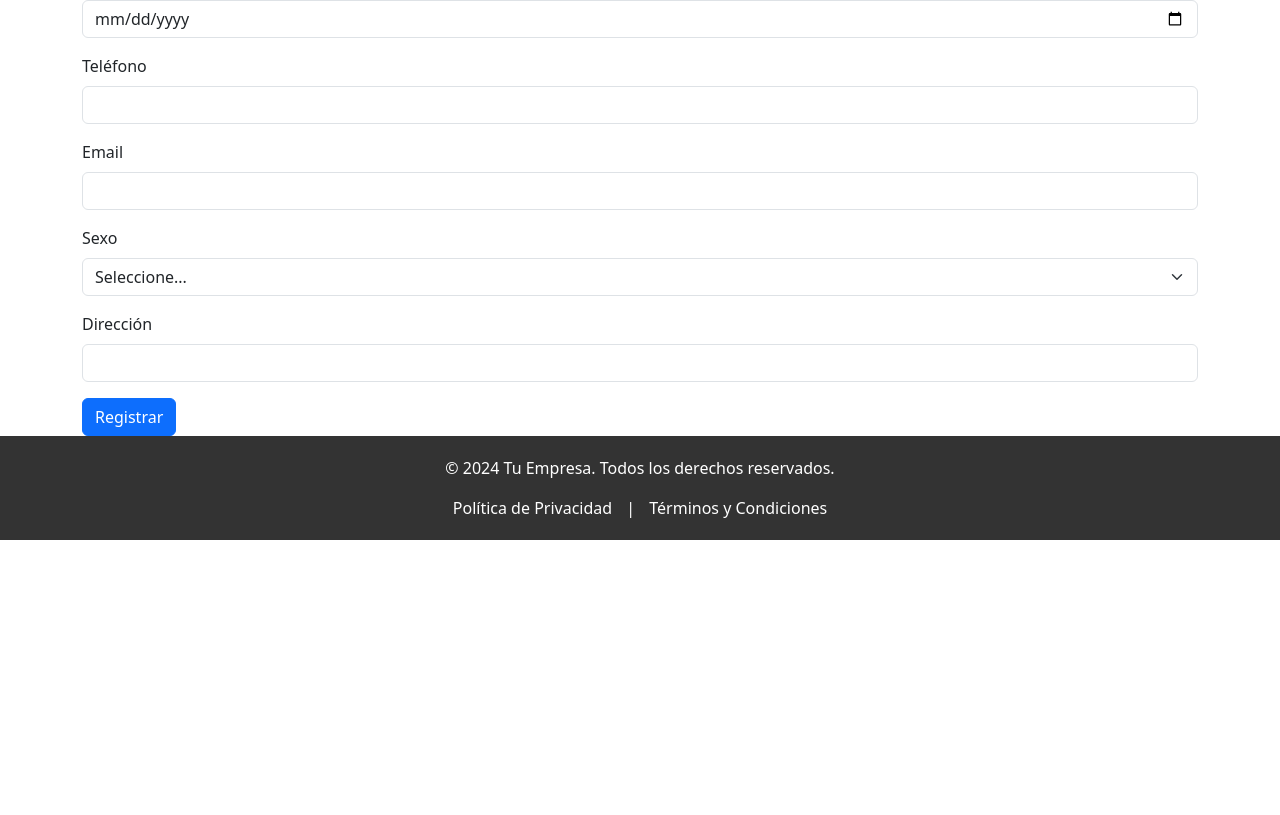
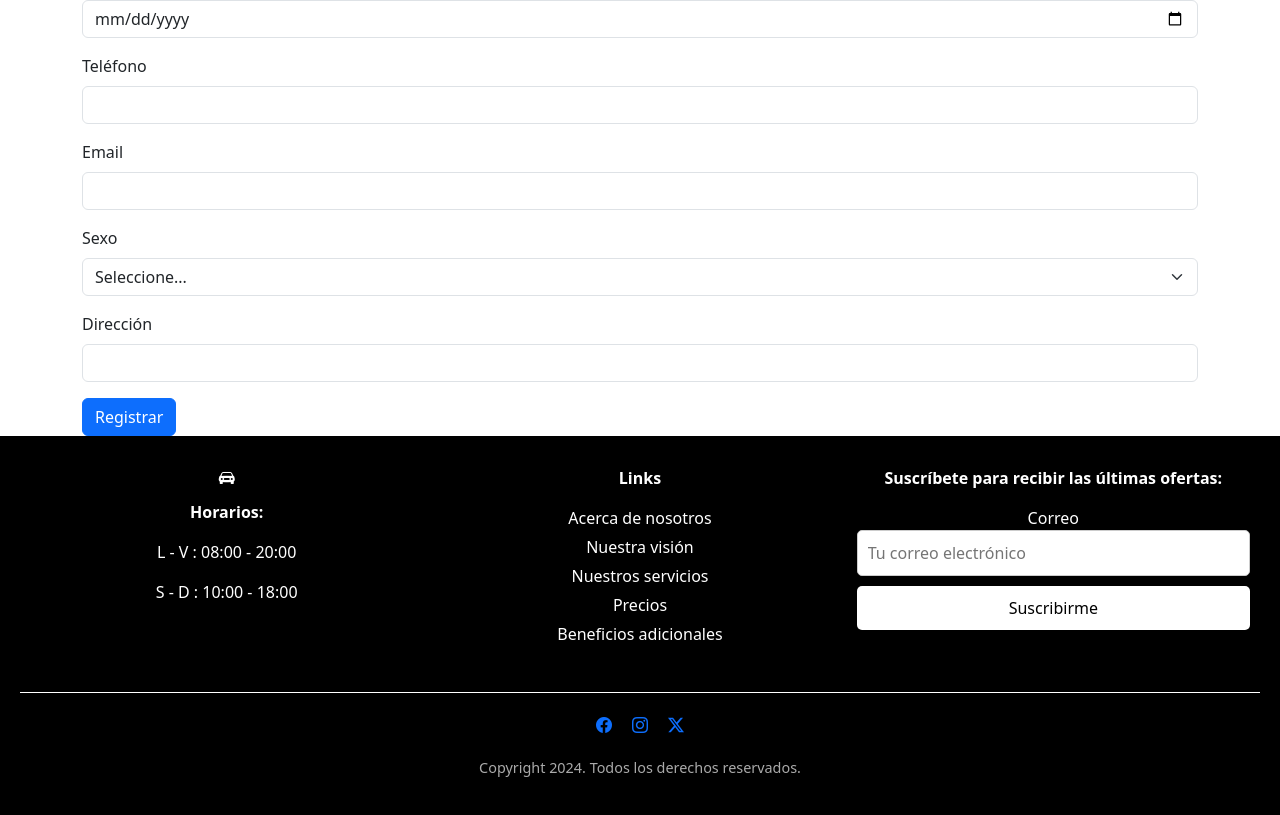
Before and after one commit to axvg/sigauto_frontend, an Angular app: page /register in a window 1280 px wide. Shown: the part 566-1381 px from the top of the page. Before the commit the page ends 1106 px from the top, so only its background shows below. Built offline with nearby package versions, Linux system fonts and the light colour scheme.

Commit message:
add Footer v2

```diff
--- a/angular.json
+++ b/angular.json
@@ -44,7 +44,8 @@
             ],
             "styles": [
               "src/styles.scss",
-              "node_modules/bootstrap/scss/bootstrap.scss"
+              "node_modules/bootstrap/scss/bootstrap.scss",
+              "node_modules/bootstrap-icons/font/bootstrap-icons.min.css"
             ],
             "scripts": [
               "node_modules/bootstrap/dist/js/bootstrap.bundle.min.js"
@@ -113,5 +114,8 @@
         }
       }
     }
+  },
+  "cli": {
+    "analytics": "4ead8e79-6c88-4ec5-b07f-8279997d467c"
   }
 }
--- a/package.json
+++ b/package.json
@@ -21,6 +21,7 @@
     "@ng-bootstrap/ng-bootstrap": "^17.0.1",
     "@popperjs/core": "^2.11.8",
     "bootstrap": "^5.3.2",
+    "bootstrap-icons": "^1.11.3",
     "rxjs": "~7.8.0",
     "tslib": "^2.3.0",
     "zone.js": "~0.14.10"
--- a/src/app/components/footer/footer.component.html
+++ b/src/app/components/footer/footer.component.html
@@ -1,9 +1,52 @@
-<footer class="footer">
-    <div class="container">
-      <p>&copy; 2024 Tu Empresa. Todos los derechos reservados.</p>
-      <nav>
-        <a href="/privacy-policy">Política de Privacidad</a> |
-        <a href="/terms">Términos y Condiciones</a>
-      </nav>
+<footer class="footer-container">
+  <div class="footer-content">
+    <!-- Horarios -->
+    <div class="footer-section">
+      <div class="icon">
+        <!-- Usa una imagen o un ícono SVG -->
+        <i class="bi bi-car-front-fill"></i>
+      </div>
+      <div>
+        <p><strong>Horarios:</strong></p>
+        <p>L - V : 08:00 - 20:00</p>
+        <p>S - D : 10:00 - 18:00</p>
+      </div>
     </div>
-  </footer>
+
+    <!-- Links -->
+    <div class="footer-section">
+      <p><strong>Links</strong></p>
+      <ul>
+        <li><a href="#">Acerca de nosotros</a></li>
+        <li><a href="#">Nuestra visión</a></li>
+        <li><a href="#">Nuestros servicios</a></li>
+        <li><a href="#">Precios</a></li>
+        <li><a href="#">Beneficios adicionales</a></li>
+      </ul>
+    </div>
+
+    <!-- Suscripción -->
+    <div class="footer-section">
+      <p><strong>Suscríbete para recibir las últimas ofertas:</strong></p>
+      <form>
+        <label for="email">Correo</label>
+        <input type="email" id="email" placeholder="Tu correo electrónico" />
+        <button type="submit">Suscribirme</button>
+      </form>
+    </div>
+  </div>
+
+  <!-- Redes Sociales -->
+  <div class="social-icons">
+
+
+    <a href="https://www.facebook.com/"><i class="bi bi-facebook"></i></a>
+    <a href="https://www.instagram.com/"><i class="bi bi-instagram"></i></a>
+    <a href="https://x.com/"><i class="bi bi-twitter-x"></i></a>
+  </div>
+
+  <!-- Copyright -->
+  <div class="footer-copyright">
+    <p>Copyright 2024. Todos los derechos reservados.</p>
+  </div>
+</footer>
--- a/src/app/components/footer/footer.component.scss
+++ b/src/app/components/footer/footer.component.scss
@@ -1,16 +1,93 @@
-.footer {
-    background-color: #333;
+.footer-container {
+  background-color: #000;
   color: #fff;
-    padding: 20px 0;
+  padding: 20px;
   text-align: center;
 }
 
-  .footer a {
+.footer-content {
+  display: flex;
+  justify-content: space-between;
+  align-items: flex-start;
+  flex-wrap: wrap;
+  padding-bottom: 20px;
+  border-bottom: 1px solid #fff;
+}
+
+.footer-section {
+  flex: 1;
+  margin: 10px;
+}
+
+.footer-section ul {
+  list-style: none;
+  padding: 0;
+}
+
+.footer-section li {
+  margin: 5px 0;
+}
+
+.footer-section a {
+  text-decoration: none;
   color: #fff;
-    text-decoration: none;
+}
+
+.footer-section a:hover {
+  text-decoration: underline;
+}
+
+.icon {
+  margin-bottom: 10px;
+}
+
+.icon-img {
+  width: 40px;
+  height: auto;
+}
+
+form {
+  display: flex;
+  flex-direction: column;
+}
+
+form input {
+  padding: 10px;
+  margin-bottom: 10px;
+  border: 1px solid #ccc;
+  border-radius: 5px;
+}
+
+form button {
+  padding: 10px;
+  background-color: #fff;
+  color: #000;
+  border: none;
+  border-radius: 5px;
+  cursor: pointer;
+}
+
+form button:hover {
+  background-color: #f0f0f0;
+}
+
+.social-icons {
+  display: flex;
+  justify-content: center;
+  margin: 20px 0;
+}
+
+.social-icons a {
   margin: 0 10px;
 }
 
-  .footer a:hover {
-    text-decoration: underline;
+.social-icons img {
+  width: 25px;
+  height: auto;
 }
+
+.footer-copyright {
+  margin-top: 10px;
+  font-size: 0.9em;
+  color: #aaa;
+}
```
Also changed, not shown: 1 other file (tests, documents, lock files or other folders). Lines whose indentation alone changed are shown as unchanged.
